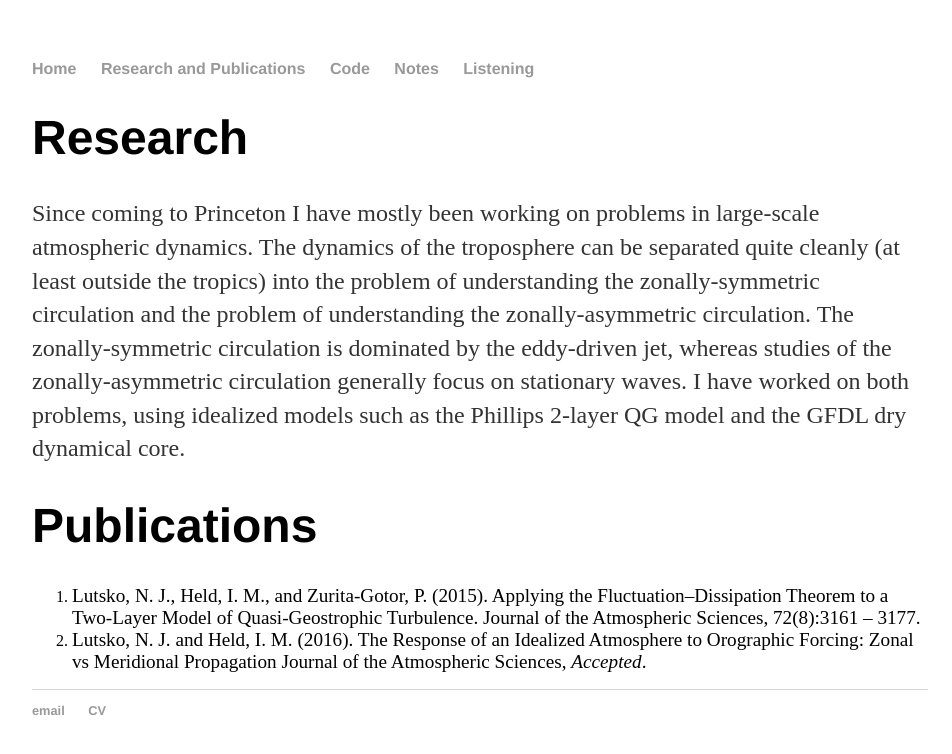
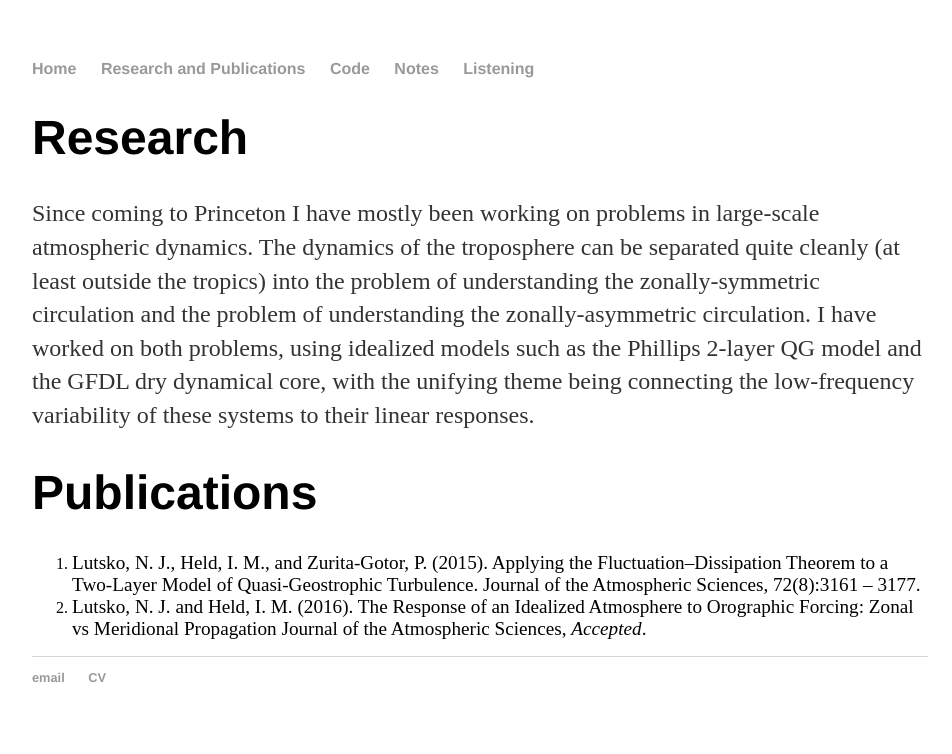
Before and after one commit to nicklutsko/nicklutsko.github.io, a Jekyll site: the page built from research/index.html, in a window 1280 px wide. Shown: the top 754 px of the page, without its empty margins (160-1112 px from the left). Built offline with Jekyll 4.4.1, drawn with Linux system fonts in a browser that asks for light colours.

Commit message:
Research interests again

```diff
--- a/research/index.html
+++ b/research/index.html
@@ -5,7 +5,7 @@ title: Research Interests
 
 		<div class="research">
 			<h1>Research</h1>
-			<p>Since coming to Princeton I have mostly been working on problems in large-scale atmospheric dynamics. The dynamics of the troposphere can be separated quite cleanly (at least outside the tropics) into the problem of understanding the zonally-symmetric circulation and the problem of understanding the zonally-asymmetric circulation. The zonally-symmetric circulation is dominated by the eddy-driven jet, whereas studies of the zonally-asymmetric circulation generally focus on stationary waves. I have worked on both problems, using idealized models such as the Phillips 2-layer QG model and the GFDL dry dynamical core.</p>
+			<p>Since coming to Princeton I have mostly been working on problems in large-scale atmospheric dynamics. The dynamics of the troposphere can be separated quite cleanly (at least outside the tropics) into the problem of understanding the zonally-symmetric circulation and the problem of understanding the zonally-asymmetric circulation. I have worked on both problems, using idealized models such as the Phillips 2-layer QG model and the GFDL dry dynamical core, with the unifying theme being connecting the low-frequency variability of these systems to their linear responses.</p>
 			<h1>Publications</h1>
 			<ol>
 			  <li><big>Lutsko, N. J., Held, I. M., and Zurita-Gotor, P. (2015). Applying the Fluctuation–Dissipation Theorem to a Two-Layer Model of Quasi-Geostrophic Turbulence. Journal
```
